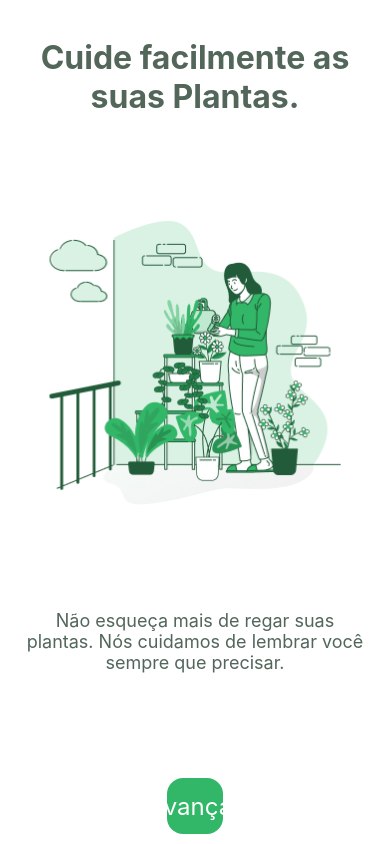
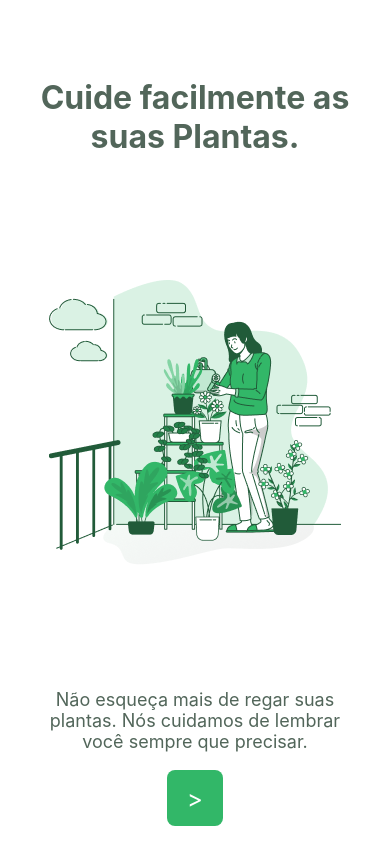
Before and after one commit to euclidesdry/PlantCare, a React Native app: screen / in a window 390 px wide. Built offline with nearby package versions, Linux system fonts and the light colour scheme.

Commit message:
Styling Buttons and Wellcome Screams

```diff
--- a/src/components/Button.tsx
+++ b/src/components/Button.tsx
@@ -1,15 +1,20 @@
 import React from "react";
 import colors from "../styles/colors";
-import { TouchableOpacity, Text, StyleSheet } from 'react-native';
+import { TouchableOpacity, Text, StyleSheet, TouchableOpacityProps } from 'react-native';
 
-export function Button() {
+interface ButtonProps extends TouchableOpacityProps {
+    title: string;
+}
+
+export function Button( { title, ...rest }: ButtonProps) {
     return (
         <TouchableOpacity
                 style={styles.button}
                 activeOpacity={0.7}
+                {...rest}
             >
             <Text style={styles.buttonText}>
-                Avançar
+                { title }
             </Text>
         </TouchableOpacity>
     )
@@ -20,8 +25,10 @@ const styles = StyleSheet.create({
         backgroundColor: colors.green,
         justifyContent: 'center',
         alignItems: 'center',
-        borderRadius: 16,
-        marginBottom: 10,
+        borderRadius: 8,
+        marginBottom: 18,
+        marginTop: 18,
+        paddingHorizontal: 16,
         height: 56,
         width: 56
     },
--- a/src/pages/Welcome.tsx
+++ b/src/pages/Welcome.tsx
@@ -1,4 +1,4 @@
-import React from 'react';
+import React, { useState } from 'react';
 import { SafeAreaView, View, Text, Image, StyleSheet } from 'react-native';
 
 import wateringImg from '../assets/watering.png';
@@ -8,18 +8,26 @@ import colors from '../styles/colors';
 import { Button } from './../components/Button';
 
 export function Welcome() {
+    const [visible, setVisible] = useState(false);
+
+    function handleVisibility() {
+        setVisible(true)
+    }
+
     return (
         <SafeAreaView style={styles.container}>
             <Text style={styles.title}>Cuide facilmente as suas Plantas.</Text>
 
-            <Image source={wateringImg} style={styles.image}/>
+            <View style={styles.imageContainer}>
+                <Image source={wateringImg} style={styles.image}/>
+            </View>
 
             <Text style={styles.subtitle}>
                 Não esqueça mais de regar suas plantas.
                 Nós cuidamos de lembrar você sempre que precisar.
             </Text>
 
-            <Button/>
+            <Button title=">"/>
         </SafeAreaView>
     )
 }
@@ -35,16 +43,20 @@ const styles = StyleSheet.create({
         fontWeight: 'bold',
         textAlign: 'center',
         color: colors.heading,
-        marginTop: 38
+        marginTop: 78
     },
     subtitle: {
         textAlign: 'center',
         fontSize: 18,
-        paddingHorizontal: 20,
+        paddingHorizontal: 30,
         color: colors.heading
     },
+    imageContainer: {
+        flex: 1,
+        justifyContent: 'center',
+        alignItems: 'center'
+    },
     image: {
-        width: 292,
-        height: 284
+        width: 292
     }
 })
```
